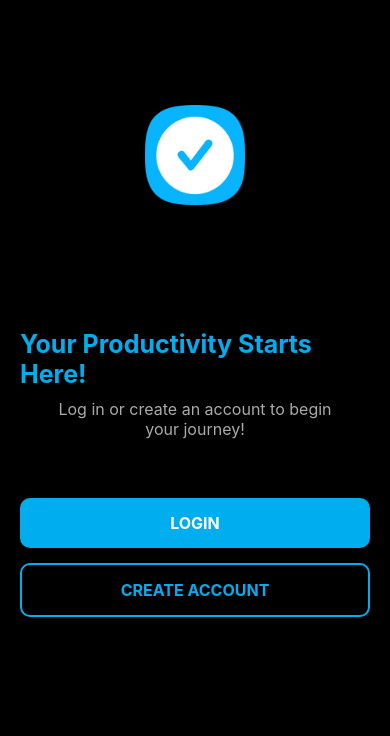
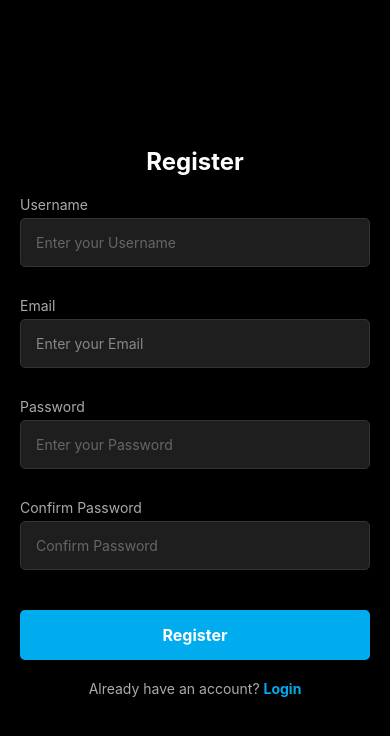
Before and after one commit to Kiruthika1802/ToDoList, a React Native app: screen / in a window 390 px wide. Shown: the top 736 px of the page. Built offline with nearby package versions, Linux system fonts and the light colour scheme.

Commit message:
login and register pages done

```diff
--- a/App.js
+++ b/App.js
@@ -6,12 +6,12 @@
  */
 
 import React from 'react';
-import WelcomeScreen from './welcome';
+import RegisterScreen from './register';
 
 function App() {
 
     return (
-        <WelcomeScreen></WelcomeScreen>
+        <RegisterScreen></RegisterScreen>
     )
 }
 export default App;
--- /dev/null
+++ b/register.js
@@ -0,0 +1,141 @@
+import React, { useState } from "react";
+import {View,Text,TextInput,TouchableOpacity,StyleSheet} from 'react-native';
+
+const RegisterScreen = () => {
+    const [username, setUsername] = useState('');
+    const [email, setEmail] = useState('');
+    const [password, setPassword] = useState('');
+    const [confirmpassword, setConfirmPassword] = useState('');
+
+    const handleRegister = () => {
+        console.log('Username:', username, 'Email:', email, 'Password:', password, 'Confirm Password:', confirmpassword);
+    };
+
+    const handleLogin = () => {
+        console.log('Navigate to Login Screen');
+    };
+
+    return (
+        <View style={styles.container}>
+
+            <Text style={styles.title}>Register</Text>
+
+            <View style={styles.inputContainer}>
+            <Text style={styles.label}>Username</Text>
+            <TextInput
+                style={styles.input}
+                placeholder="Enter your Username"
+                placeholderTextColor="#666"
+                value={username}
+                onChangeText={setUsername}
+            />
+            </View>
+
+            <View style={styles.inputContainer}>
+            <Text style={styles.label}>Email</Text>
+            <TextInput
+                    style={styles.input}
+                    placeholder="Enter your Email"
+                    placeholderTextColor="#888"
+                    value={email}
+                    onChangeText={setEmail}
+                    keyboardType="email-address"
+            />
+            </View>
+
+            <View style={styles.inputContainer}>
+                <Text style={styles.label}>Password</Text>
+                <TextInput
+                style={styles.input}
+                placeholder="Enter your Password"
+                placeholderTextColor="#666"
+                value={password}
+                onChangeText={setPassword}
+                secureTextEntry
+                />
+            </View>
+
+            <View style={styles.inputContainer}>
+                <Text style={styles.label}>Confirm Password</Text>
+                <TextInput
+                style={styles.input}
+                placeholder="Confirm Password"
+                placeholderTextColor="#666"
+                value={confirmpassword}
+                onChangeText={setConfirmPassword}
+                secureTextEntry
+                />
+            </View>
+
+            <TouchableOpacity style={styles.registerButton} onPress={handleRegister}>
+                <Text style={styles.registerButtonText}>Register</Text>
+            </TouchableOpacity>
+
+            <TouchableOpacity onPress={handleRegister}>
+                <Text style={styles.registerText}>
+                    Already have an account?{' '}
+                    <Text style={styles.loginLink}>Login</Text>
+                </Text>
+            </TouchableOpacity>
+        </View>
+    );
+};
+
+const styles = StyleSheet.create({
+    container: {
+        flex: 1,
+        backgroundColor: '#000',
+        justifyContent: 'center',
+        alignItems: 'center',
+        paddingHorizontal: 20
+    },
+    title: {
+        fontSize: 24,
+        fontWeight: 'bold',
+        color: '#fff',
+        marginBottom: 20,
+    },
+    inputContainer: {
+        width: '100%',
+        marginBottom: 15,
+    },
+    label: {
+        fontSize: 14,
+        color: '#aaa',
+        marginBottom: 5,
+    },
+    input: {
+        width: '100%',
+        backgroundColor: '#1e1e1e',
+        color: '#fff',
+        padding: 15,
+        borderRadius: 5,
+        marginBottom: 15,
+        borderWidth: 1,
+        borderColor: '#333',
+    },
+      registerButton: {
+        backgroundColor: '#00aced',
+        padding: 15,
+        borderRadius: 5,
+        width: '100%',
+        alignItems: 'center',
+        marginTop: 10,
+    },
+      registerButtonText: {
+        color: '#fff',
+        fontSize: 16,
+        fontWeight: 'bold',
+    },
+      registerText: {
+        color: '#aaa',
+        marginTop: 20,
+        textAlign: 'center',
+    },
+      loginLink: {
+        color: '#00aced',
+        fontWeight: 'bold',
+    },
+});
+
+export default RegisterScreen;
--- a/welcome.js
+++ b/welcome.js
@@ -35,7 +35,7 @@ const WelcomeScreen = () => {
 const styles = StyleSheet.create({
   container: {
     flex: 1,
-    backgroundColor: '#000', // Black background
+    backgroundColor: '#000',
     alignItems: 'center',
     justifyContent: 'space-between',
     paddingVertical: 40,
```
Also changed, not shown: login.js (added, +111 -0 lines).
